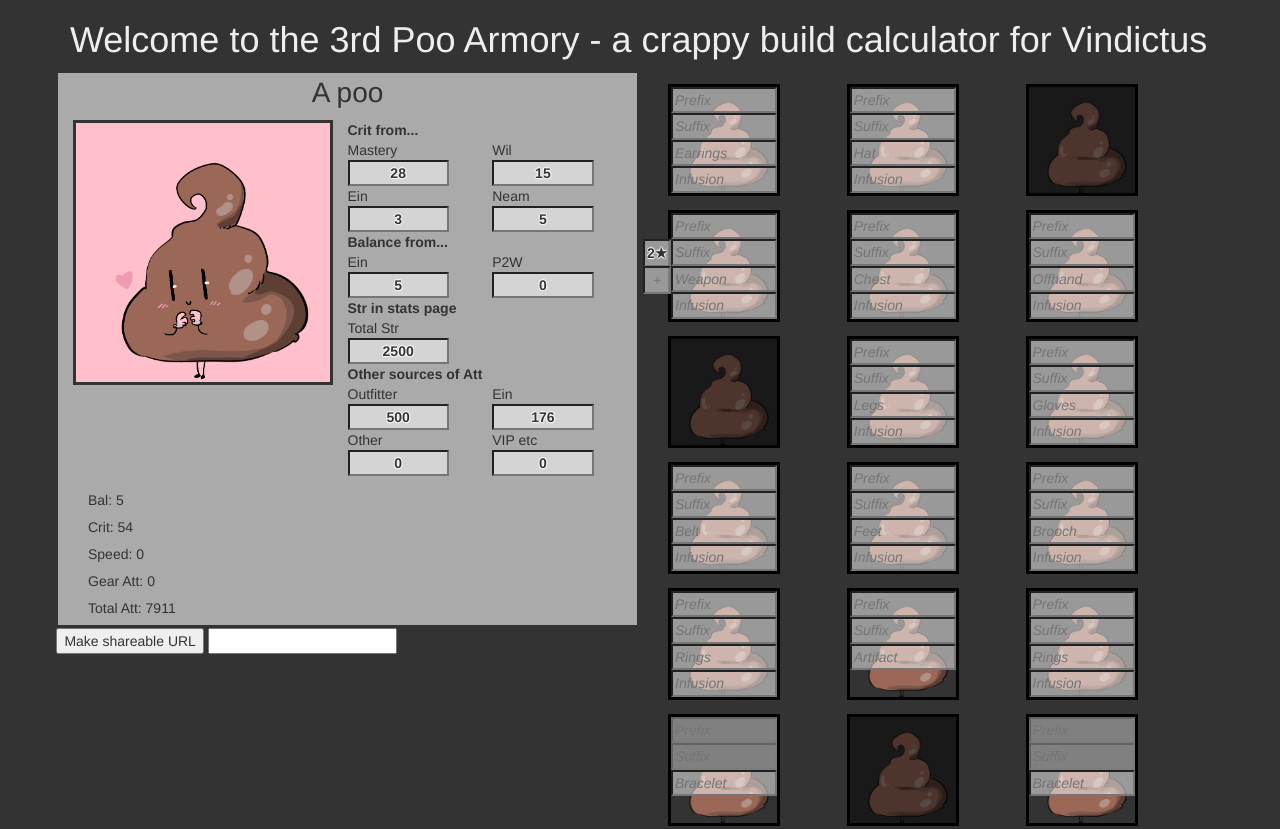
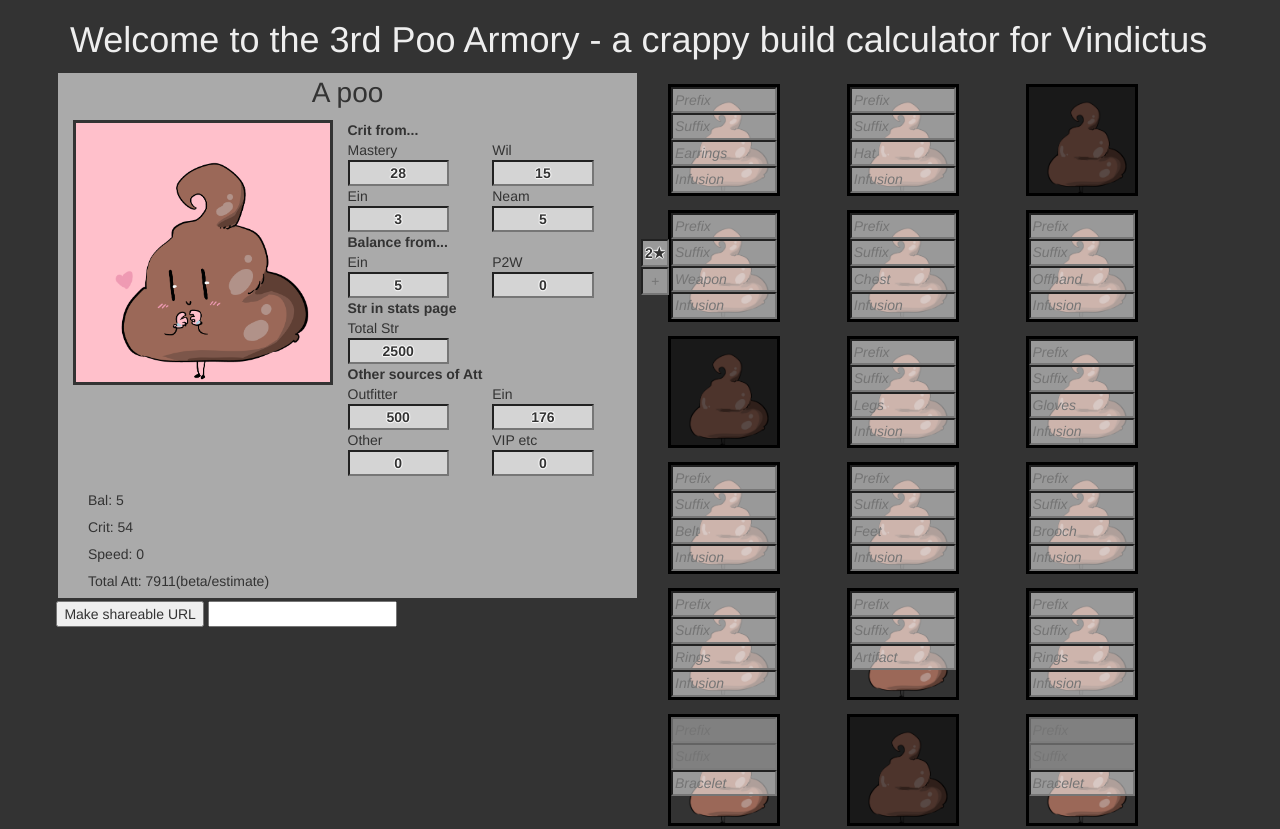
Before and after one commit to jiglei/PooArmory, a plain HTML site: page poo.html in a window 1280 px wide. Shown: the top 829 px of the page. Drawn offline with Linux system fonts and the light colour scheme.

Commit message:
Some formatting

```diff
--- a/poo.html
+++ b/poo.html
@@ -108,7 +108,7 @@ $(document).ready( function()
 		<br/>
 	</div>
 	<div class='row'>
-		<div class="col-sm-6">
+		<div class="col-md-6">
 			<div class="row">
 				<div id="endDisplay" class="col-xs-12"></div>
 			</div>
@@ -119,7 +119,7 @@ $(document).ready( function()
 			</div>
 		</div>
 
-		<div class="col-sm-6" id='equip'>
+		<div class="col-md-6" id='equip'>
 		</div>
 	</div>
 </div>
--- a/poo.js
+++ b/poo.js
@@ -768,10 +768,16 @@ function createSquare(id, loc, cb, scrolls)
 
 	if (loc in g_quality)
 	{
+		var push = $("<div />")
+		push.css("height", "25%")
+		leftBox.append(push)
+
 		var star = String.fromCharCode(0x2605)
 		var qual = createInputBox(star, [loc, "quality"])
 		qual.css("overflow","visible")
 		qual.css("text-align", "center")
+		qual.css("margin-top", "1px")
+		qual.css("margin-left", "1px")
 		qual.autocomplete($.extend({},sharedOpts,
 		{
 			source : [1+star, 2+star, 3+star, 4+star, 5+star],
@@ -782,11 +788,13 @@ function createSquare(id, loc, cb, scrolls)
 		qual.val(2+star)
 		setOpenOnFocus(qual)
 		leftBox.append(qual)
+		/*
 		qual.position({
 			"my": "right top",
 			"at": "left top",
 			"of": suffix
-		});
+		})
+		*/;
 		setSelectAllFocus(qual)
 	}
 
@@ -795,6 +803,7 @@ function createSquare(id, loc, cb, scrolls)
 		var enh = createInputBox('+', [loc, "enh"])
 		enh.css("overflow","visible")
 		enh.css("text-align", "center")
+		enh.css("margin-left", "1px")
 		enh.autocomplete($.extend({},sharedOpts,
 		{
 			source : ["+0", "+10", "+11", "+12", "+13","+14","+15"],
@@ -804,11 +813,14 @@ function createSquare(id, loc, cb, scrolls)
 		}))
 		setOpenOnFocus(enh)
 		leftBox.append(enh)
+
+		/*
 		enh.position({
 			"my": "right top",
 			"at": "left top",
 			"of": item
-		});
+		})
+		*/
 	}
 
 	return box
@@ -1075,9 +1087,9 @@ function createStatsSheet(id, stats)
 		row = $(statRowString)
 		statCol = $("<div class='col-xs-6'/>")
 		var gearAtt = Math.floor(stats.att||0)
-		statCol.html("Gear Att: " + gearAtt)
+		//statCol.html("Gear Att: " + gearAtt)
 		row.append(statCol)
-		statsWrap.append(row)
+		//statsWrap.append(row)
 		target.data('stats',stats)
 
 		row = $(statRowString)
@@ -1089,7 +1101,7 @@ function createStatsSheet(id, stats)
 			otherAtt += valOf(v)
 		})
 		var totalAtt = Math.floor(valOf(strInput)*2.7 + gearAtt) + baseAtt + otherAtt
-		statCol.html("Total Att: " + (totalAtt))
+		statCol.html("Total Att: " + (totalAtt) + "(beta/estimate)")
 		row.append(statCol)
 		statsWrap.append(row)
 
```
Also changed, not shown: 1 other file.
